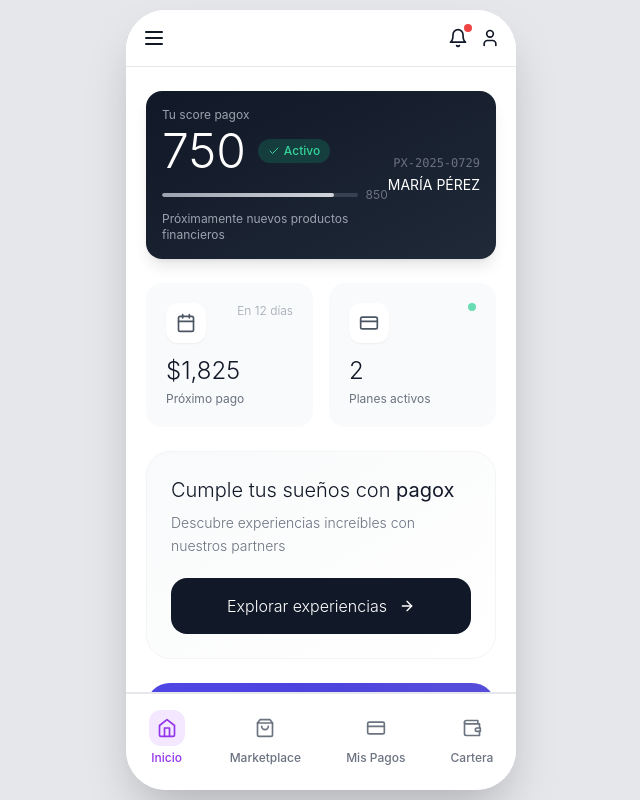
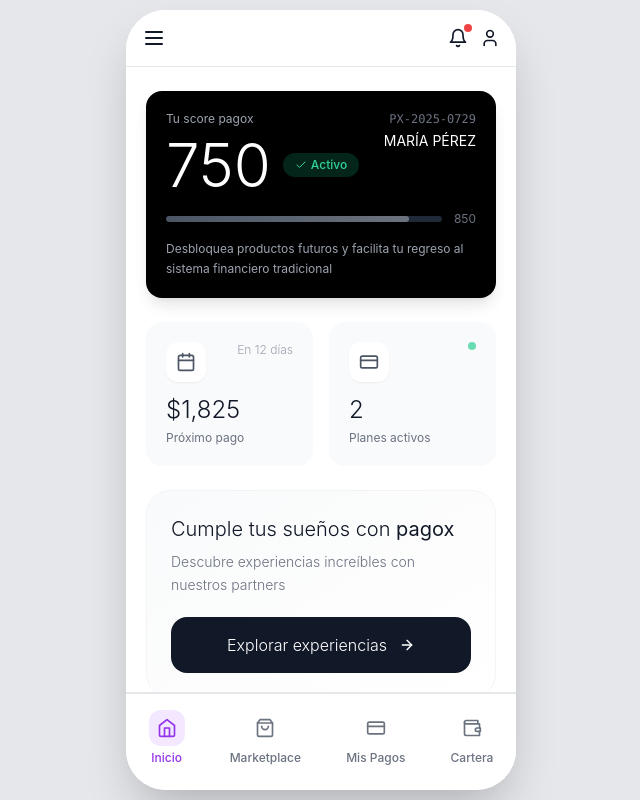
Before and after one commit to Rene-Nun/Pagox_proto_ux, a Next.js app: page / in a window 1280 px wide. Shown: the whole page, without its empty margins (319-959 px from the left). Built offline with nearby package versions, Linux system fonts and the light colour scheme.

Commit message:
Actualizar HomeScreen.tsx

```diff
--- a/app/components/screens/HomeScreen.tsx
+++ b/app/components/screens/HomeScreen.tsx
@@ -17,37 +17,39 @@
 
       <div className="flex-1 overflow-y-auto">
         <div className="px-5 py-6 space-y-6">
-          {/* Score Card - Diseño más compacto */}
-          <div className="bg-gradient-to-br from-gray-900 to-gray-800 rounded-2xl p-4 shadow-lg">
-            <div className="flex justify-between items-center">
-              <div className="flex-1">
-                <p className="text-gray-400 text-xs mb-1">Tu score pagox</p>
-                <div className="flex items-center gap-3 mb-3">
-                  <p className="text-5xl font-light text-white">750</p>
-                  <div className="bg-emerald-500/20 px-2.5 py-1 rounded-full">
+          {/* Score Card - Diseño compacto y mejor distribuido */}
+          <div className="bg-black rounded-2xl p-5 shadow-lg">
+            <div className="flex justify-between items-start">
+              <div>
+                <p className="text-gray-400 text-xs mb-2">Tu score pagox</p>
+                <div className="flex items-center gap-3 mb-4">
+                  <p className="text-6xl font-light text-white">750</p>
+                  <div className="bg-emerald-500/20 px-3 py-1 rounded-full">
                     <span className="text-emerald-400 text-xs font-medium flex items-center gap-1">
                       <Check className="w-3 h-3" />
                       Activo
                     </span>
                   </div>
                 </div>
+              </div>
 
-                <div className="flex items-center gap-2 mb-2">
-                  <div className="flex-1 h-1 bg-gray-700 rounded-full overflow-hidden">
-                    <div className="h-full bg-gradient-to-r from-gray-400 to-gray-300 rounded-full" style={{ width: '88%' }}></div>
+              <div className="text-right">
+                <p className="text-gray-500 text-xs font-mono">PX-2025-0729</p>
+                <p className="text-white text-sm mt-1">MARÍA PÉREZ</p>
+              </div>
+            </div>
+
+            <div className="space-y-3">
+              <div className="flex items-center gap-3">
+                <div className="flex-1 h-1.5 bg-gray-800 rounded-full overflow-hidden">
+                  <div className="h-full bg-gradient-to-r from-gray-600 to-gray-500 rounded-full" style={{ width: '88%' }}></div>
                 </div>
                 <span className="text-gray-500 text-xs">850</span>
               </div>
 
-                <p className="text-gray-400 text-xs">
-                  Próximamente nuevos productos financieros
+              <p className="text-gray-400 text-xs leading-relaxed">
+                Desbloquea productos futuros y facilita tu regreso al sistema financiero tradicional
               </p>
-              </div>
-
-              <div className="text-right">
-                <p className="text-gray-500 text-xs font-mono mb-1">PX-2025-0729</p>
-                <p className="text-white text-sm">MARÍA PÉREZ</p>
-              </div>
             </div>
           </div>
 
@@ -93,44 +95,42 @@
             </button>
           </div>
 
-          {/* Ofertas Exclusivas - Diseño con acento de color sutil */}
-          <div className="relative bg-gradient-to-br from-indigo-600 to-indigo-700 rounded-3xl p-6 overflow-hidden shadow-xl">
-            <div className="absolute top-0 right-0 w-48 h-48 bg-white/10 rounded-full blur-3xl transform translate-x-20 -translate-y-20"></div>
+          {/* Ofertas Exclusivas - Diseño reajustado */}
+          <div className="relative bg-gradient-to-br from-indigo-600 to-indigo-700 rounded-3xl p-5 overflow-hidden shadow-xl">
+            <div className="absolute top-0 right-0 w-40 h-40 bg-white/10 rounded-full blur-3xl transform translate-x-16 -translate-y-16"></div>
 
             <div className="relative">
-              <div className="flex items-start justify-between mb-6">
-                <div>
-                  <div className="flex items-center gap-3 mb-2">
-                    <div className="w-11 h-11 bg-white/20 backdrop-blur rounded-2xl flex items-center justify-center">
-                      <Sparkles className="w-6 h-6 text-white" />
+              <div className="flex items-center justify-between mb-4">
+                <div className="flex items-center gap-3">
+                  <div className="w-10 h-10 bg-white/20 backdrop-blur rounded-xl flex items-center justify-center">
+                    <Sparkles className="w-5 h-5 text-white" />
                   </div>
                   <div>
-                      <h3 className="text-2xl font-extralight text-white">
-                        Ofertas exclusivas
+                    <h3 className="text-xl font-light text-white">
+                      Marketplace
                     </h3>
                     <p className="text-indigo-200 text-xs">Las mejores ofertas</p>
                   </div>
                 </div>
-                </div>
-                <div className="bg-white/90 backdrop-blur text-indigo-600 px-4 py-2 rounded-2xl">
-                  <p className="text-lg font-bold">70%</p>
-                  <p className="text-xs font-medium -mt-1">OFF</p>
+                <div className="bg-white/90 backdrop-blur text-indigo-600 px-3 py-1.5 rounded-xl">
+                  <p className="text-base font-bold">70%</p>
+                  <p className="text-xs font-medium -mt-0.5">OFF</p>
                 </div>
               </div>
 
-              <p className="text-indigo-100 text-sm mb-6 leading-relaxed">
-                Aprovecha descuentos increíbles en vuelos, hoteles y eventos
+              <p className="text-indigo-100 text-sm mb-5 leading-relaxed">
+                Visita nuestro marketplace de reventa
               </p>
 
-              <div className="grid grid-cols-3 gap-3 mb-6">
+              <div className="grid grid-cols-3 gap-3 mb-5">
                 {[
                   { icon: Plane, label: 'Vuelos' },
                   { icon: Hotel, label: 'Hoteles' },
                   { icon: Music, label: 'Eventos' }
                 ].map((item, index) => (
                   <div key={index} className="text-center">
-                    <div className="w-14 h-14 bg-white/15 backdrop-blur rounded-2xl flex items-center justify-center mx-auto mb-2 hover:bg-white/25 transition-colors">
-                      <item.icon className="w-6 h-6 text-white" />
+                    <div className="w-12 h-12 bg-white/15 backdrop-blur rounded-xl flex items-center justify-center mx-auto mb-1.5 hover:bg-white/25 transition-colors">
+                      <item.icon className="w-5 h-5 text-white" />
                     </div>
                     <p className="text-xs text-indigo-100 font-light">{item.label}</p>
                   </div>
@@ -139,7 +139,7 @@
 
               <button
                 onClick={() => onNavigate('marketplace', 'marketplace')}
-                className="w-full bg-white text-indigo-600 py-4 rounded-2xl font-medium hover:bg-gray-50 transition-all duration-300"
+                className="w-full bg-white text-indigo-600 py-3.5 rounded-2xl font-medium hover:bg-gray-50 transition-all duration-300"
               >
                 Ver ofertas
               </button>
```
Lines whose indentation alone changed are shown as unchanged.
